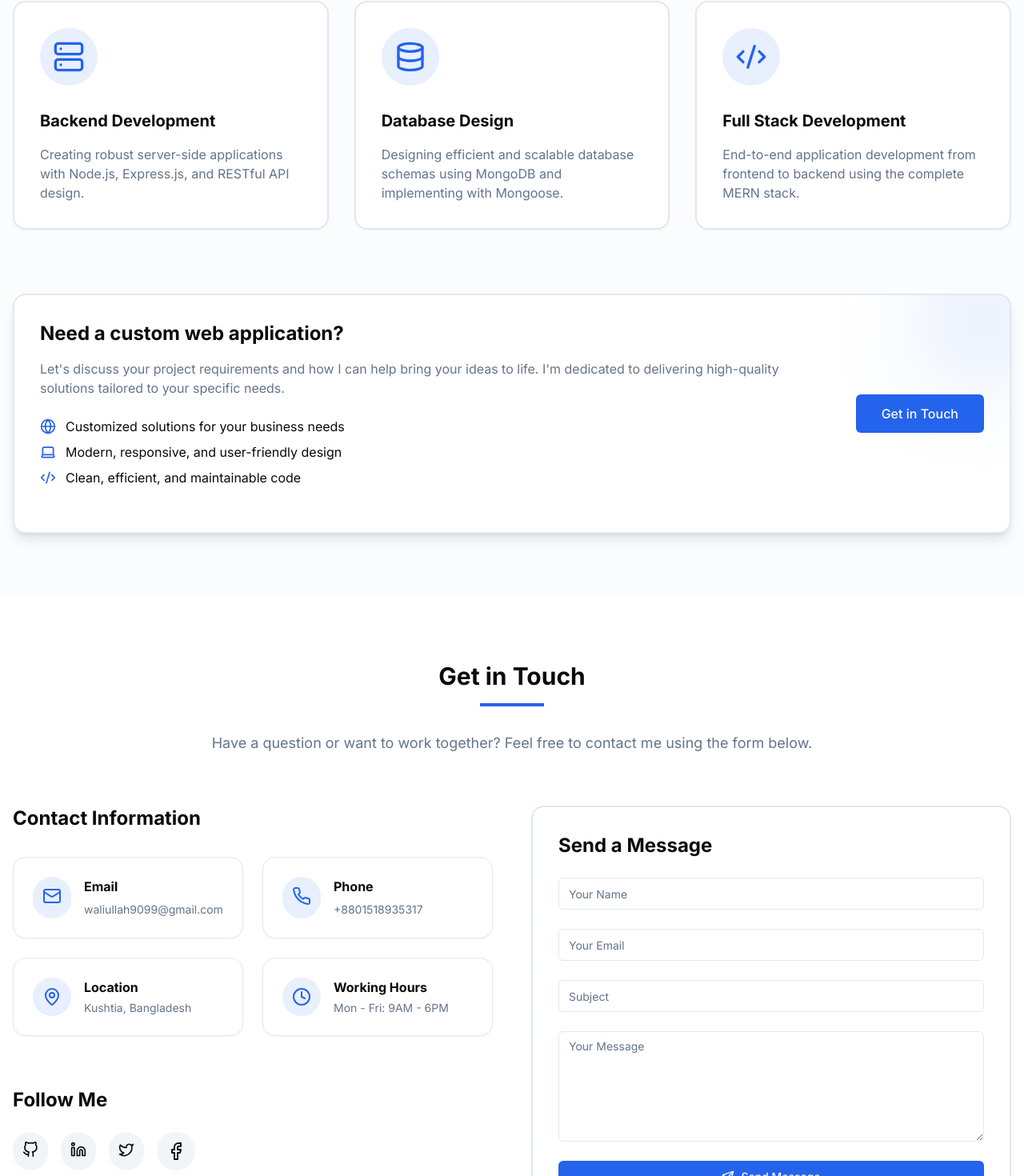
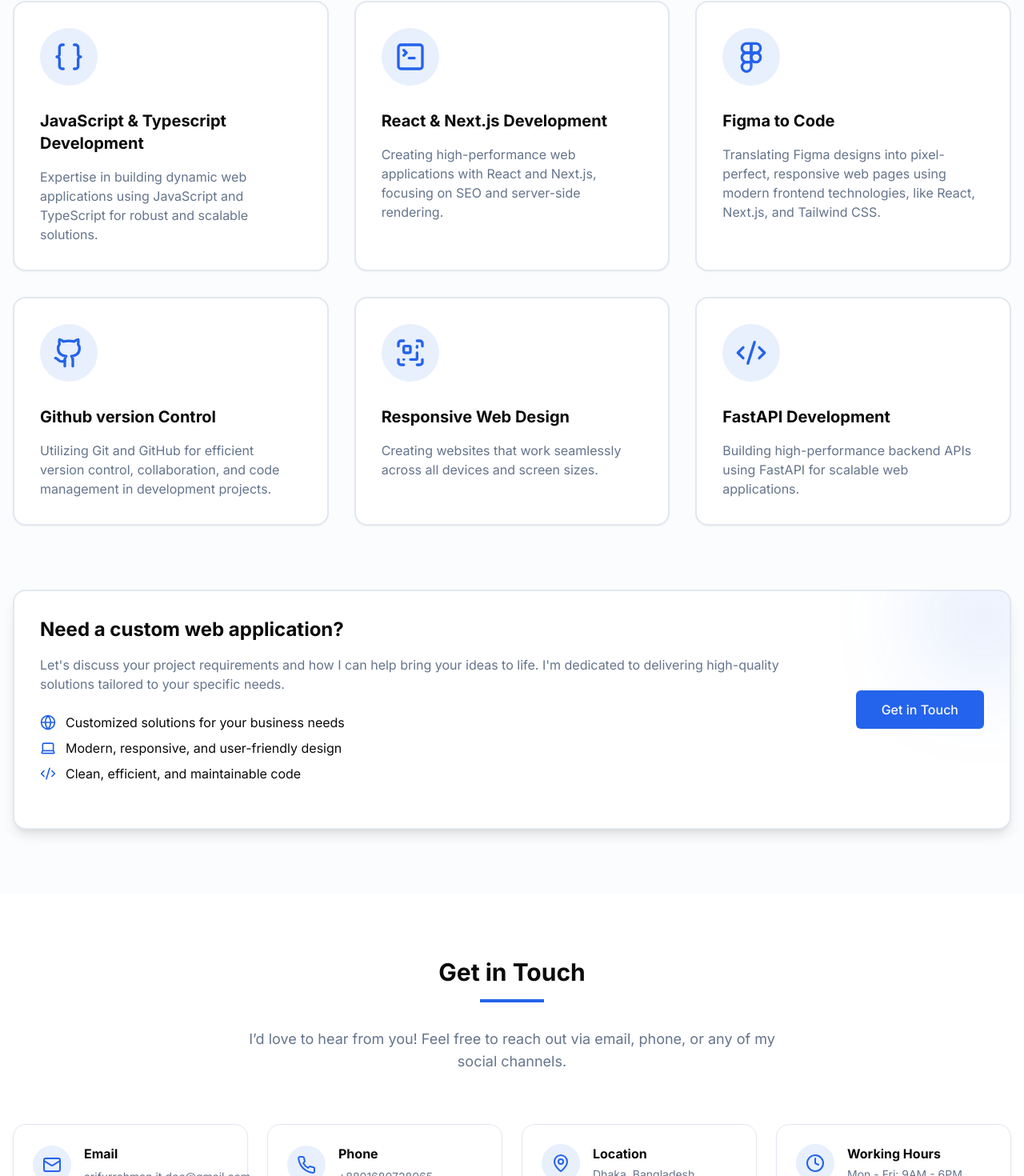
Before and after one commit to Arif-Ur-Rahman/arif-resume, a Next.js app: page / in a window 1280 px wide. Shown: the part 5197-6667 px from the top of the page at 80% size. Built offline with nearby package versions, Linux system fonts and the light colour scheme.

Commit message:
service updated

```diff
--- a/components/contact.tsx
+++ b/components/contact.tsx
@@ -1,70 +1,28 @@
 "use client";
 
-import { useState } from "react";
 import { motion } from "framer-motion";
-import { Input } from "@/components/ui/input";
-import { Textarea } from "@/components/ui/textarea";
-import { Button } from "@/components/ui/button";
 import { Card, CardContent } from "@/components/ui/card";
-import { Clock, Facebook, FacebookIcon, Mail, MapPin, Phone, Send } from "lucide-react";
+import { Mail, Phone, MapPin, Clock, FacebookIcon } from "lucide-react";
 import Link from "next/link";
 
 export default function Contact() {
-  const [formData, setFormData] = useState({
-    name: "",
-    email: "",
-    subject: "",
-    message: "",
-  });
-  const [isSubmitting, setIsSubmitting] = useState(false);
-  const [submitted, setSubmitted] = useState(false);
-
-  const handleChange = (
-    e: React.ChangeEvent<HTMLInputElement | HTMLTextAreaElement>
-  ) => {
-    const { name, value } = e.target;
-    setFormData((prev) => ({ ...prev, [name]: value }));
-  };
-
-  const handleSubmit = (e: React.FormEvent) => {
-    e.preventDefault();
-    setIsSubmitting(true);
-
-    // Simulate form submission
-    setTimeout(() => {
-      setIsSubmitting(false);
-      setSubmitted(true);
-      setFormData({
-        name: "",
-        email: "",
-        subject: "",
-        message: "",
-      });
-
-      // Reset success message after 5 seconds
-      setTimeout(() => {
-        setSubmitted(false);
-      }, 5000);
-    }, 1500);
-  };
-
   const contactInfo = [
     {
       icon: <Mail className="h-6 w-6 text-primary" />,
       title: "Email",
-      value: "waliullah9099@gmail.com",
-      link: "mailto:waliullah9099@gmail.com",
+      value: "arifurrahman.it.doc@gmail.com",
+      link: "mailto:arifurrahman.it.doc@gmail.com",
     },
     {
       icon: <Phone className="h-6 w-6 text-primary" />,
       title: "Phone",
-      value: "+8801518935317",
-      link: "tel:+8801518935317",
+      value: "+8801680728065",
+      link: "tel:+8801680728065",
     },
     {
       icon: <MapPin className="h-6 w-6 text-primary" />,
       title: "Location",
-      value: "Kushtia, Bangladesh",
+      value: "Dhaka, Bangladesh",
       link: null,
     },
     {
@@ -75,9 +33,54 @@ export default function Contact() {
     },
   ];
 
+  const socialLinks = [
+    {
+      href: "https://github.com/Arif-Ur-Rahman",
+      label: "GitHub",
+      svg: (
+        <svg
+          viewBox="0 0 24 24"
+          fill="none"
+          className="h-5 w-5"
+          stroke="currentColor"
+          strokeWidth="2"
+          strokeLinecap="round"
+          strokeLinejoin="round"
+        >
+          <path d="M9 19c-5 1.5-5-2.5-7-3m14 6v-3.87a3.37 3.37 0 0 0-.94-2.61c3.14-.35 6.44-1.54 6.44-7A5.44 5.44 0 0 0 20 4.77 5.07 5.07 0 0 0 19.91 1S18.73.65 16 2.48a13.38 13.38 0 0 0-7 0C6.27.65 5.09 1 5.09 1A5.07 5.07 0 0 0 5 4.77a5.44 5.44 0 0 0-1.5 3.78c0 5.42 3.3 6.61 6.44 7A3.37 3.37 0 0 0 9 18.13V22" />
+        </svg>
+      ),
+    },
+    {
+      href: "https://www.linkedin.com/in/arif-ur-rahman-swe/",
+      label: "LinkedIn",
+      svg: (
+        <svg
+          viewBox="0 0 24 24"
+          fill="none"
+          className="h-5 w-5"
+          stroke="currentColor"
+          strokeWidth="2"
+          strokeLinecap="round"
+          strokeLinejoin="round"
+        >
+          <path d="M16 8a6 6 0 0 1 6 6v7h-4v-7a2 2 0 0 0-2-2 2 2 0 0 0-2 2v7h-4v-7a6 6 0 0 1 6-6z" />
+          <rect x="2" y="9" width="4" height="12" />
+          <circle cx="4" cy="4" r="2" />
+        </svg>
+      ),
+    },
+    {
+      href: "https://www.facebook.com/absent.arif.5",
+      label: "Facebook",
+      svg: <FacebookIcon className="h-5 w-5" />,
+    },
+  ];
+
   return (
     <section id="contact" className="py-20">
       <div className="container px-4 mx-auto">
+        {/* Section Header */}
         <motion.div
           initial={{ opacity: 0, y: 20 }}
           whileInView={{ opacity: 1, y: 0 }}
@@ -87,27 +90,26 @@ export default function Contact() {
         >
           <h2 className="text-3xl font-bold mb-4">Get in Touch</h2>
           <div className="w-20 h-1 bg-primary mx-auto mb-8"></div>
-          <p className="max-w-3xl mx-auto text-lg text-muted-foreground">
-            Have a question or want to work together? Feel free to contact me
-            using the form below.
+          <p className="max-w-2xl mx-auto text-lg text-muted-foreground">
+            I’d love to hear from you! Feel free to reach out via email, phone,
+            or any of my social channels.
           </p>
         </motion.div>
 
-        <div className="grid grid-cols-1 lg:grid-cols-2 gap-12">
+        {/* Contact Info Grid */}
         <motion.div
-            initial={{ opacity: 0, x: -30 }}
-            whileInView={{ opacity: 1, x: 0 }}
+          initial={{ opacity: 0, y: 20 }}
+          whileInView={{ opacity: 1, y: 0 }}
           viewport={{ once: true }}
-            transition={{ duration: 0.5 }}
+          transition={{ duration: 0.6 }}
+          className="grid grid-cols-1 sm:grid-cols-2 lg:grid-cols-4 gap-6 mb-16"
         >
-            <h3 className="text-2xl font-bold mb-8">Contact Information</h3>
-            <div className="grid grid-cols-1 sm:grid-cols-2 gap-6 mb-8">
           {contactInfo.map((info, i) => (
             <Card
               key={i}
-                  className="hover:shadow-md transition-shadow duration-300"
+              className="hover:shadow-md transition-shadow duration-300 border-border"
             >
-                  <CardContent className="p-6 flex gap-4">
+              <CardContent className="p-6 flex items-center gap-4">
                 <div className="flex-shrink-0 p-3 rounded-full bg-primary/10">
                   {info.icon}
                 </div>
@@ -129,178 +131,31 @@ export default function Contact() {
               </CardContent>
             </Card>
           ))}
-            </div>
+        </motion.div>
 
-            <h3 className="text-2xl font-bold mb-6 md:mt-16">Follow Me</h3>
-            <div className="flex gap-4">
+        {/* Social Links */}
+        <motion.div
+          initial={{ opacity: 0, y: 20 }}
+          whileInView={{ opacity: 1, y: 0 }}
+          viewport={{ once: true }}
+          transition={{ duration: 0.6 }}
+          className="text-center"
+        >
+          <h3 className="text-2xl font-bold mb-6">Follow Me</h3>
+          <div className="flex justify-center gap-5 flex-wrap">
+            {socialLinks.map((social, i) => (
               <Link
-                href="https://github.com/gowaliullah"
+                key={i}
+                href={social.href}
+                target="_blank"
+                aria-label={social.label}
                 className="p-3 bg-secondary hover:bg-primary hover:text-primary-foreground rounded-full transition-colors duration-300"
-                aria-label="GitHub"
               >
-                <svg
-                  viewBox="0 0 24 24"
-                  fill="none"
-                  className="h-5 w-5"
-                  stroke="currentColor"
-                  strokeWidth="2"
-                  strokeLinecap="round"
-                  strokeLinejoin="round"
-                >
-                  <path d="M9 19c-5 1.5-5-2.5-7-3m14 6v-3.87a3.37 3.37 0 0 0-.94-2.61c3.14-.35 6.44-1.54 6.44-7A5.44 5.44 0 0 0 20 4.77 5.07 5.07 0 0 0 19.91 1S18.73.65 16 2.48a13.38 13.38 0 0 0-7 0C6.27.65 5.09 1 5.09 1A5.07 5.07 0 0 0 5 4.77a5.44 5.44 0 0 0-1.5 3.78c0 5.42 3.3 6.61 6.44 7A3.37 3.37 0 0 0 9 18.13V22" />
-                </svg>
+                {social.svg}
               </Link>
-              <Link
-                href="https://www.linkedin.com/in/engwaliullah"
-                className="p-3 bg-secondary hover:bg-primary hover:text-primary-foreground rounded-full transition-colors duration-300"
-                aria-label="LinkedIn"
-              >
-                <svg
-                  viewBox="0 0 24 24"
-                  fill="none"
-                  className="h-5 w-5"
-                  stroke="currentColor"
-                  strokeWidth="2"
-                  strokeLinecap="round"
-                  strokeLinejoin="round"
-                >
-                  <path d="M16 8a6 6 0 0 1 6 6v7h-4v-7a2 2 0 0 0-2-2 2 2 0 0 0-2 2v7h-4v-7a6 6 0 0 1 6-6z" />
-                  <rect x="2" y="9" width="4" height="12" />
-                  <circle cx="4" cy="4" r="2" />
-                </svg>
-              </Link>
-              <Link
-                href="#"
-                className="p-3 bg-secondary hover:bg-primary hover:text-primary-foreground rounded-full transition-colors duration-300"
-                aria-label="Twitter"
-              >
-                <svg
-                  viewBox="0 0 24 24"
-                  fill="none"
-                  className="h-5 w-5"
-                  stroke="currentColor"
-                  strokeWidth="2"
-                  strokeLinecap="round"
-                  strokeLinejoin="round"
-                >
-                  <path d="M22 4s-.7 2.1-2 3.4c1.6 10-9.4 17.3-18 11.6 2.2.1 4.4-.6 6-2C3 15.5.5 9.6 3 5c2.2 2.6 5.6 4.1 9 4-.9-4.2 4-6.6 7-3.8 1.1 0 3-1.2 3-1.2z" />
-                </svg>
-              </Link>
-              <Link
-                href="https://www.facebook.com/dev.waliullah"
-                className="p-3 bg-secondary hover:bg-primary hover:text-primary-foreground rounded-full transition-colors duration-300"
-                aria-label="Facebook"
-              >
-                <FacebookIcon />
-              </Link>
+            ))}
           </div>
         </motion.div>
-
-          <motion.div
-            initial={{ opacity: 0, x: 30 }}
-            whileInView={{ opacity: 1, x: 0 }}
-            viewport={{ once: true }}
-            transition={{ duration: 0.5 }}
-          >
-            <div className="bg-card border-2 border-border rounded-lg p-8 hover:border-primary/50 transition-colors duration-300">
-              <h3 className="text-2xl font-bold mb-6">Send a Message</h3>
-
-              {submitted ? (
-                <div className="bg-green-100 dark:bg-green-900/30 text-green-800 dark:text-green-300 p-4 rounded-md mb-6">
-                  Thank you for your message! I'll get back to you as soon as
-                  possible.
-                </div>
-              ) : null}
-
-              <form onSubmit={handleSubmit}>
-                <div className="grid grid-cols-1 gap-6">
-                  <div>
-                    <Input
-                      type="text"
-                      name="name"
-                      value={formData.name}
-                      onChange={handleChange}
-                      placeholder="Your Name"
-                      required
-                      className="border-border focus:border-primary"
-                    />
-                  </div>
-                  <div>
-                    <Input
-                      type="email"
-                      name="email"
-                      value={formData.email}
-                      onChange={handleChange}
-                      placeholder="Your Email"
-                      required
-                      className="border-border focus:border-primary"
-                    />
-                  </div>
-                  <div>
-                    <Input
-                      type="text"
-                      name="subject"
-                      value={formData.subject}
-                      onChange={handleChange}
-                      placeholder="Subject"
-                      required
-                      className="border-border focus:border-primary"
-                    />
-                  </div>
-                  <div>
-                    <Textarea
-                      name="message"
-                      value={formData.message}
-                      onChange={handleChange}
-                      placeholder="Your Message"
-                      rows={6}
-                      required
-                      className="border-border focus:border-primary"
-                    />
-                  </div>
-                  <div>
-                    <Button
-                      type="submit"
-                      disabled={isSubmitting}
-                      className="w-full"
-                    >
-                      {isSubmitting ? (
-                        <span className="flex items-center">
-                          <svg
-                            className="animate-spin -ml-1 mr-2 h-4 w-4 text-primary-foreground"
-                            xmlns="http://www.w3.org/2000/svg"
-                            fill="none"
-                            viewBox="0 0 24 24"
-                          >
-                            <circle
-                              className="opacity-25"
-                              cx="12"
-                              cy="12"
-                              r="10"
-                              stroke="currentColor"
-                              strokeWidth="4"
-                            ></circle>
-                            <path
-                              className="opacity-75"
-                              fill="currentColor"
-                              d="M4 12a8 8 0 018-8V0C5.373 0 0 5.373 0 12h4zm2 5.291A7.962 7.962 0 014 12H0c0 3.042 1.135 5.824 3 7.938l3-2.647z"
-                            ></path>
-                          </svg>
-                          Sending...
-                        </span>
-                      ) : (
-                        <span className="flex items-center">
-                          <Send className="mr-2 h-4 w-4" />
-                          Send Message
-                        </span>
-                      )}
-                    </Button>
-                  </div>
-                </div>
-              </form>
-            </div>
-          </motion.div>
-        </div>
       </div>
     </section>
   );
--- a/components/footer.tsx
+++ b/components/footer.tsx
@@ -11,12 +11,12 @@ export default function Footer() {
         <div className="flex flex-col md:flex-row items-center justify-between gap-4">
           <p className="text-muted-foreground">
             © {currentYear} Developer{" "}
-            <span className="text-violet-700">Waliullah</span>. All rights
+            <span className="text-blue-700">Arif Ur Rahman</span>. All rights
             reserved.
           </p>
           <div className="flex items-center gap-6 text-sm text-muted-foreground">
             <Link
-              href="https://github.com/gowaliullah/portfolio"
+              href="https://github.com/Arif-Ur-Rahman"
               className="hover:text-primary flex items-center gap-1.5 transition-colors"
               target="_blank"
               rel="noopener noreferrer"
@@ -25,7 +25,7 @@ export default function Footer() {
               STAR
             </Link>
             <Link
-              href="https://github.com/gowaliullah/portfolio/fork"
+              href="https://github.com/Arif-Ur-Rahman"
               className="hover:text-primary flex items-center gap-1.5 transition-colors"
               target="_blank"
               rel="noopener noreferrer"
--- a/components/projects.tsx
+++ b/components/projects.tsx
@@ -5,10 +5,9 @@ import { motion } from 'framer-motion'
 import { ExternalLink, Github } from 'lucide-react'
 import { Card, CardContent } from '@/components/ui/card'
 import { Badge } from '@/components/ui/badge'
-import { Button } from '@/components/ui/button'
+
 import {
   Tabs,
-  TabsContent,
   TabsList,
   TabsTrigger
 } from '@/components/ui/tabs'
--- a/components/services.tsx
+++ b/components/services.tsx
@@ -2,14 +2,21 @@
 
 import { motion } from "framer-motion";
 import {
+  Braces,
   Code2,
+  CodeXml,
   Database,
+  Figma,
+  FileScan,
+  Github,
   Globe,
   Laptop,
   Layout,
+  ScanQrCode,
   Search,
   Server,
   Smartphone,
+  SquareTerminal,
 } from "lucide-react";
 import { Card, CardContent } from "@/components/ui/card";
 
@@ -22,35 +29,41 @@ export default function Services() {
     //     "Building responsive, interactive user interfaces using React.js, Next.js, and modern CSS frameworks.",
     // },
     {
-      icon: <Server className="h-10 w-10 text-primary" />,
-      title: "Backend Development",
+      icon: <Braces className="h-10 w-10 text-primary" />,
+      title: "JavaScript & Typescript Development",
       description:
-        "Creating robust server-side applications with Node.js, Express.js, and RESTful API design.",
+        "Expertise in building dynamic web applications using JavaScript and TypeScript for robust and scalable solutions.",
     },
     {
-      icon: <Database className="h-10 w-10 text-primary" />,
-      title: "Database Design",
+      icon: <SquareTerminal className="h-10 w-10 text-primary" />,
+      title: "React & Next.js Development",
       description:
-        "Designing efficient and scalable database schemas using MongoDB and implementing with Mongoose.",
+        "Creating high-performance web applications with React and Next.js, focusing on SEO and server-side rendering.",
     },
     {
-      icon: <Code2 className="h-10 w-10 text-primary" />,
-      title: "Full Stack Development",
+      icon: <Figma className="h-10 w-10 text-primary" />,
+      title: "Figma to Code",
       description:
-        "End-to-end application development from frontend to backend using the complete MERN stack.",
+        "Translating Figma designs into pixel-perfect, responsive web pages using modern frontend technologies, like React, Next.js, and Tailwind CSS.",
     },
-    // {
-    //   icon: <Smartphone className="h-10 w-10 text-primary" />,
-    //   title: "Responsive Web Design",
-    //   description:
-    //     "Creating websites that work seamlessly across all devices and screen sizes.",
-    // },
-    // {
-    //   icon: <Search className="h-10 w-10 text-primary" />,
-    //   title: "Performance Optimization",
-    //   description:
-    //     "Improving application speed and efficiency through code optimization and best practices.",
-    // },
+    {
+      icon: <Github className="h-10 w-10 text-primary" />,
+      title: "Github version Control",
+      description:
+        "Utilizing Git and GitHub for efficient version control, collaboration, and code management in development projects.",
+    },
+    {
+      icon: <ScanQrCode className="h-10 w-10 text-primary" />,
+      title: "Responsive Web Design",
+      description:
+        "Creating websites that work seamlessly across all devices and screen sizes.",
+    },
+    {
+      icon: <CodeXml className="h-10 w-10 text-primary" />,
+      title: "FastAPI Development",
+      description:
+        "Building high-performance backend APIs using FastAPI for scalable web applications.",
+    },
   ];
 
   const cardVariants = {
--- a/components/whatsapLive.tsx
+++ b/components/whatsapLive.tsx
@@ -10,7 +10,7 @@ interface WhatsAppLiveProps {
 }
 
 const WhatsAppLive = ({
-  phoneNumber = "+8801518935317",
+  phoneNumber = "+8801680728065",
   message = "Hello, How can I help you? Please message me",
 }: WhatsAppLiveProps) => {
   const [isVisible, setIsVisible] = useState(false);
```
Also changed, not shown: public/assets/Tailwind_CSS_Logo.svg.png (added). Lines whose indentation alone changed are shown as unchanged.
